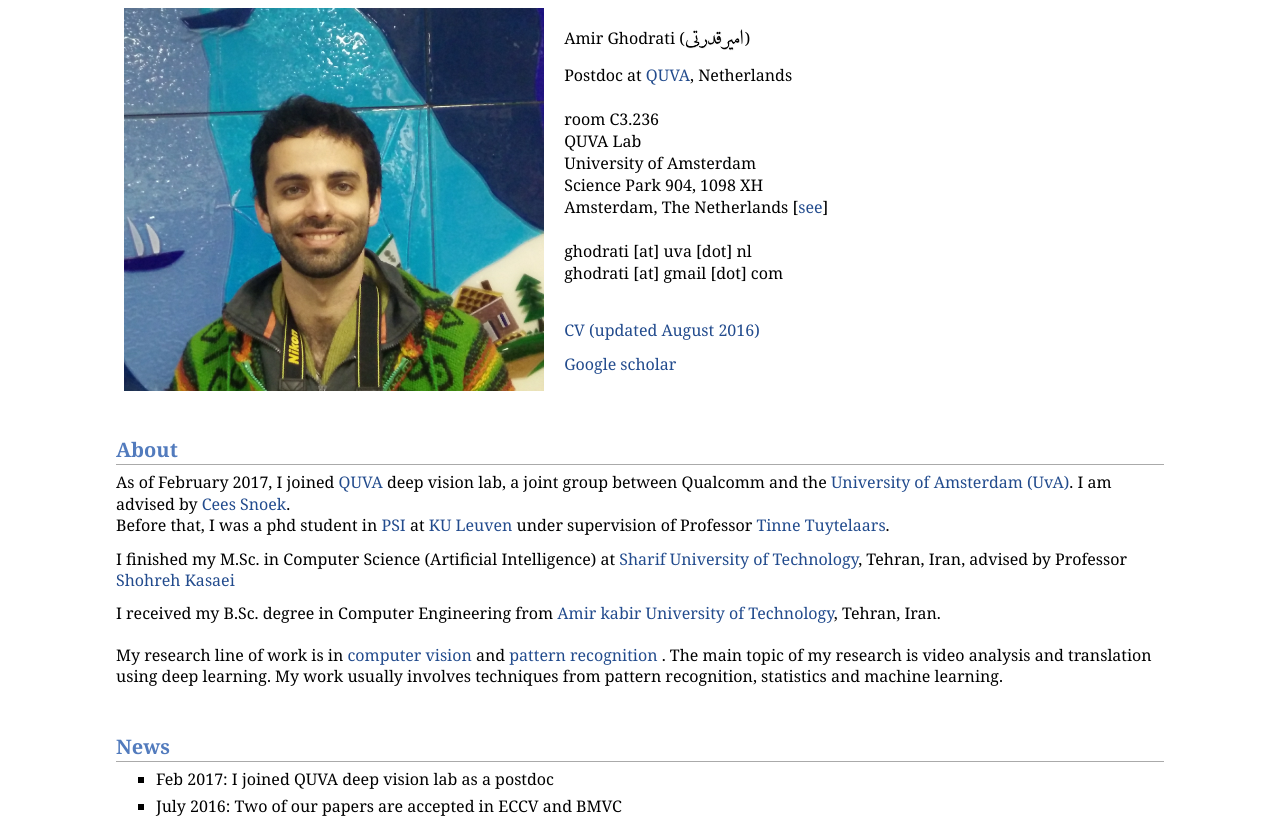
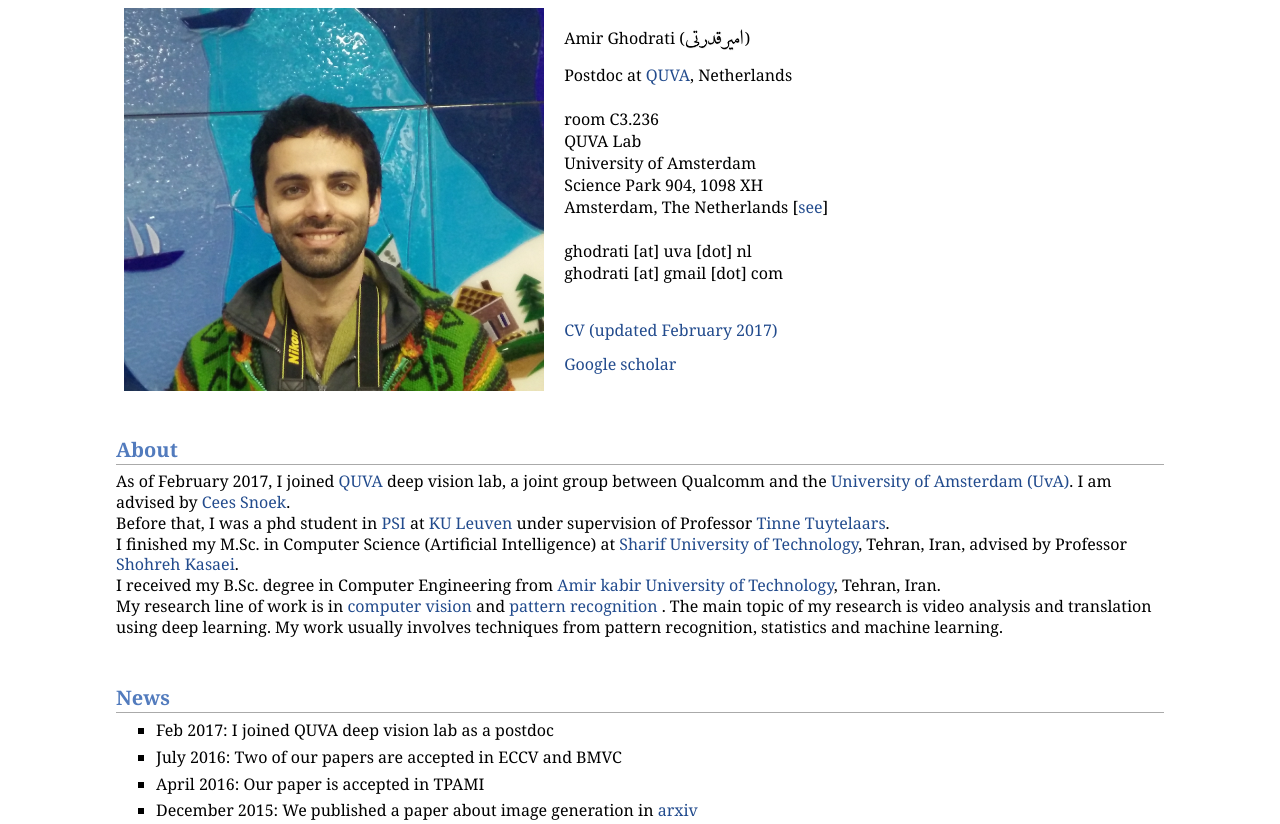
Before and after one commit to aghodrati/aghodrati.github.io, a plain HTML site: page index.html in a window 1280 px wide. Shown: the part 66-890 px from the top of the page. Drawn offline with Linux system fonts and the light colour scheme.

Commit message:
new cv in february 2017 and some minor changes in the webpage

```diff
--- a/index.html
+++ b/index.html
@@ -71,17 +71,17 @@ ghodrati [at] uva [dot] nl <br>
 ghodrati [at] gmail [dot] com<br>
 </p>
 <br>
-<a href="cv_ghodrati.pdf">CV (updated August 2016)</a></p>
+<a href="cv_ghodrati.pdf">CV (updated February 2017)</a></p>
 <a href="https://scholar.google.be/citations?user=h1IvkAsAAAAJ&hl=en">Google scholar</a></p>
 
 </td></tr></tbody></table>
 
 
 <h2>About</h2>
-As of February 2017, I joined <a href="https://ivi.fnwi.uva.nl/quva/"> QUVA</a> deep vision lab, a joint group between Qualcomm and the <a href="http://www.uva.nl/en/home">University of Amsterdam (UvA)</a>. I am advised by <a href="http://www.ceessnoek.info/">Cees Snoek</a>.
-<p> Before that, I was a phd student in <a href="https://www.esat.kuleuven.be/psi">PSI</a> at <a href="http://www.kuleuven.be/english">KU Leuven</a> under supervision of Professor <a href="http://homes.esat.kuleuven.be/~tuytelaa/">Tinne Tuytelaars</a>.</p>
-<p> I finished my M.Sc. in Computer Science (Artificial Intelligence) at <a href="http://www.sharif.ir/en/"> Sharif University of Technology</a>, Tehran, Iran, advised by Professor <a href="http://sharif.edu/%7Eskasaei/">Shohreh Kasaei</a> </p>
-<p>I received my B.Sc. degree in Computer Engineering from <a href="http://www.aut.ac.ir/">Amir kabir University of Technology</a>, Tehran, Iran. <br><br>
+<p>As of February 2017, I joined <a href="https://ivi.fnwi.uva.nl/quva/"> QUVA</a> deep vision lab, a joint group between Qualcomm and the <a href="http://www.uva.nl/en/home">University of Amsterdam (UvA)</a>. I am advised by <a href="http://www.ceessnoek.info/">Cees Snoek</a>.<br>
+Before that, I was a phd student in <a href="https://www.esat.kuleuven.be/psi">PSI</a> at <a href="http://www.kuleuven.be/english">KU Leuven</a> under supervision of Professor <a href="http://homes.esat.kuleuven.be/~tuytelaa/">Tinne Tuytelaars</a>.<br>
+I finished my M.Sc. in Computer Science (Artificial Intelligence) at <a href="http://www.sharif.ir/en/"> Sharif University of Technology</a>, Tehran, Iran, advised by Professor <a href="http://sharif.edu/%7Eskasaei/">Shohreh Kasaei</a>.<br>
+I received my B.Sc. degree in Computer Engineering from <a href="http://www.aut.ac.ir/">Amir kabir University of Technology</a>, Tehran, Iran. <br>
 My research line of work is in <a href="http://en.wikipedia.org/wiki/Computer_vision">computer vision</a> and <a href="https://en.wikipedia.org/wiki/Pattern_recognition"> pattern recognition </a>.
 The main topic of my research is video analysis and translation using deep learning. My work usually involves techniques from pattern recognition, statistics and machine learning.<br><br></p>
 
@@ -90,7 +90,7 @@ The main topic of my research is video analysis and translation using deep learn
 <ul>
 <li><p>Feb 2017: I joined QUVA deep vision lab as a postdoc</p></li>
 <li><p>July 2016: Two of our papers are accepted in ECCV and BMVC</p></li>
-<li><pApril 2016: Our paper is accepted in TPAMI</p></li>
+<li><p>April 2016: Our paper is accepted in TPAMI</p></li>
 <li><p>December 2015: We published a paper about image generation in <a href="http://arxiv.org/abs/1511.08446">arxiv</a></p></li>
 <li><p>September 2015: One paper is accepted in ICCV 2015</p></li>
 <li><p>April 2015: One paper is accepted in ICMR 2015</p></li>
@@ -118,6 +118,8 @@ The main topic of my research is video analysis and translation using deep learn
 <img src="imgs/eccv16.jpg" alt="arxiv" width="140px" height="70px">&nbsp;</td>
 <td align="left"><p>Online Action Detection
 <a href="http://arxiv.org/pdf/1604.06506">[pdf]</a>
+<a href="http://homes.esat.kuleuven.be/~rdegeest/TVSeries.html">[Project Page]</a>
+<a href="https://github.com/zhenyangli/online_action">[code]</a>
 <br>
 Roeland De Geest, Efstratios Gavves, <b>Amir Ghodrati</b>, Zhenyang Li, Cees Snoek, Tinne Tuytelaars
 <br>
```
